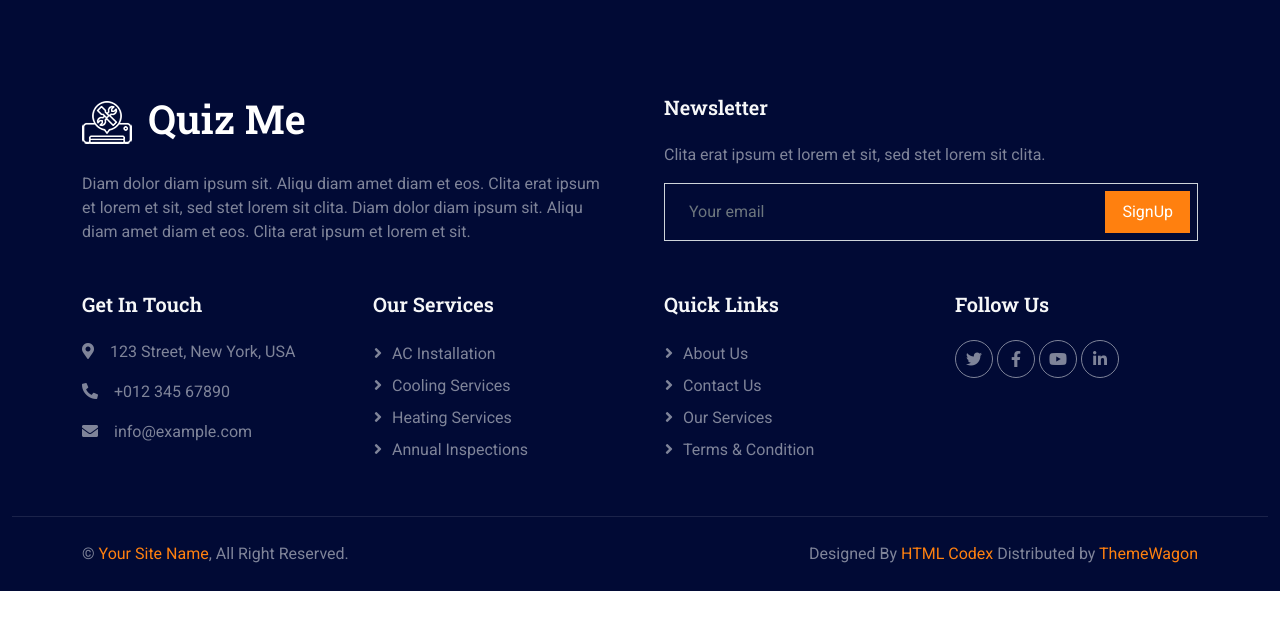
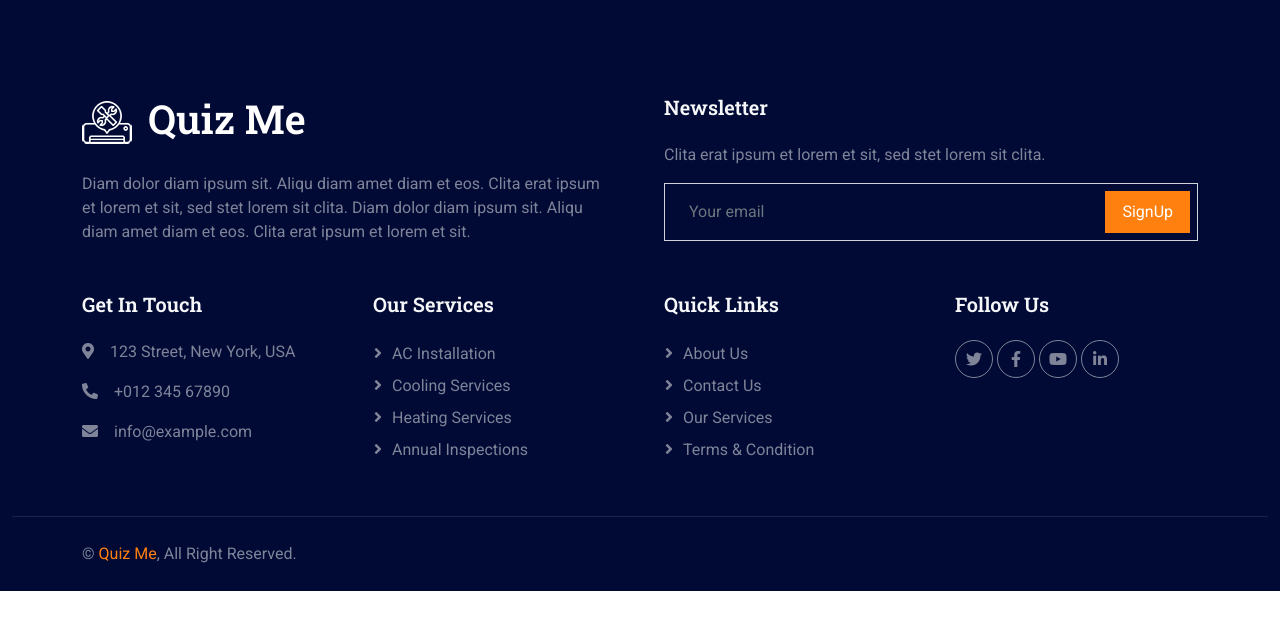
Before and after one commit to AbdulwahidHusein/A2SVGenerativeAi, a Django app: template templates/index2.html in a window 1280 px wide. Shown: the part 49-685 px from the top of the page. Run offline with Django 4.2, Linux system fonts and the light colour scheme; the template is opened without the code that fills it, so the values that code supplies are empty; some libraries are stand-ins or nearby versions.

Commit message:
index.html changed

```diff
--- a/templates/index2.html
+++ b/templates/index2.html
@@ -87,11 +87,7 @@
             <div class="container">
                 <div class="row">
                     <div class="col-md-6 text-center text-md-start mb-3 mb-md-0">
-                        &copy; <a href="#">Your Site Name</a>, All Right Reserved.
-                    </div>
-                    <div class="col-md-6 text-center text-md-end">
-                        <!--/*** This template is free as long as you keep the footer author’s credit link/attribution link/backlink. If you'd like to use the template without the footer author’s credit link/attribution link/backlink, you can purchase the Credit Removal License from "https://htmlcodex.com/credit-removal". Thank you for your support. ***/-->
-                        Designed By <a href="https://htmlcodex.com">HTML Codex</a>  Distributed by <a href="https://themewagon.com">ThemeWagon</a>
+                        &copy; <a href="#">Quiz Me</a>, All Right Reserved.
                     </div>
                 </div>
             </div>
```
Also changed, not shown: templates/home2.html (+4 -4 lines).
